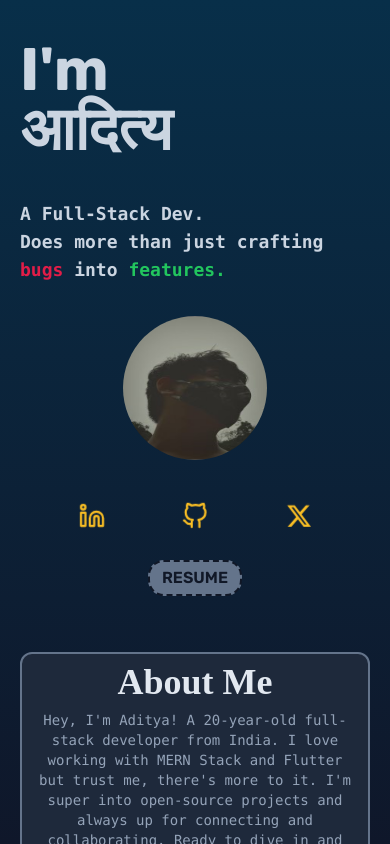
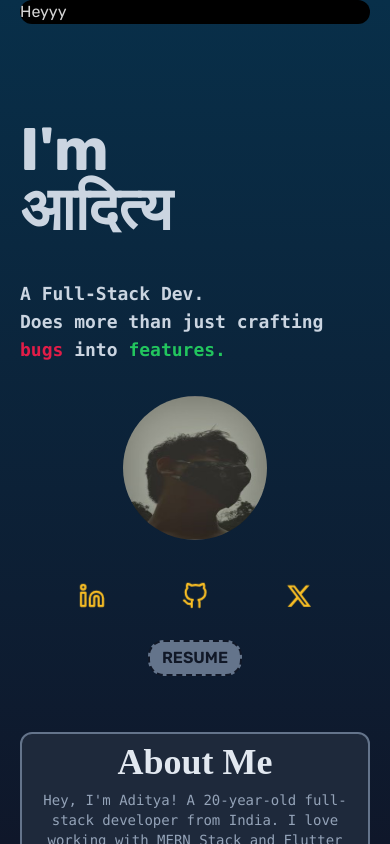
Before and after one commit to adityarawat45/My_Portfolio, a React (Vite) app: page / in a window 390 px wide. Shown: the top 844 px of the page. Built offline with nearby package versions, Linux system fonts and the light colour scheme; a web font is replaced by a local one.

Commit message:
Removed nav

```diff
--- a/src/App.jsx
+++ b/src/App.jsx
@@ -5,6 +5,7 @@ import { Nav } from "./components/Navbar"
 import { SmallNav } from "./components/SmallNav"
 import Work from "./components/Work"
 import Projects from "./components/Projects"
+import Bottombar from "./components/Bottombar"
 
 <div class=""></div>
 function App() {
@@ -13,7 +14,7 @@ function App() {
       <div className="h-screen w-screen inset-0 bg-gradient-to-t from-slate-900 to-sky-950"></div>
     </div>
     <div className="hidden md:block lg:block mb-32"><Nav></Nav></div>
-    {/* <div className="block md:hidden lg:hidden mb-20"><SmallNav></SmallNav></div> */}
+    <div className="block md:hidden lg:hidden mb-20"><Bottombar></Bottombar></div>
     <Hero></Hero>
      <About></About>
     <Work></Work>
--- a/src/components/Bottombar.jsx
+++ b/src/components/Bottombar.jsx
@@ -1,9 +1,11 @@
 const Bottombar = () => {
   return (
-    <div>
-        <nav>
-
+    <div className="flex-col w-full h-screen fixed z-10">
+      <div className="px-5">
+        <nav className="bg-black rounded-xl">
+            Heyyy
         </nav>
+    </div>
     </div>
   )
 }
```
